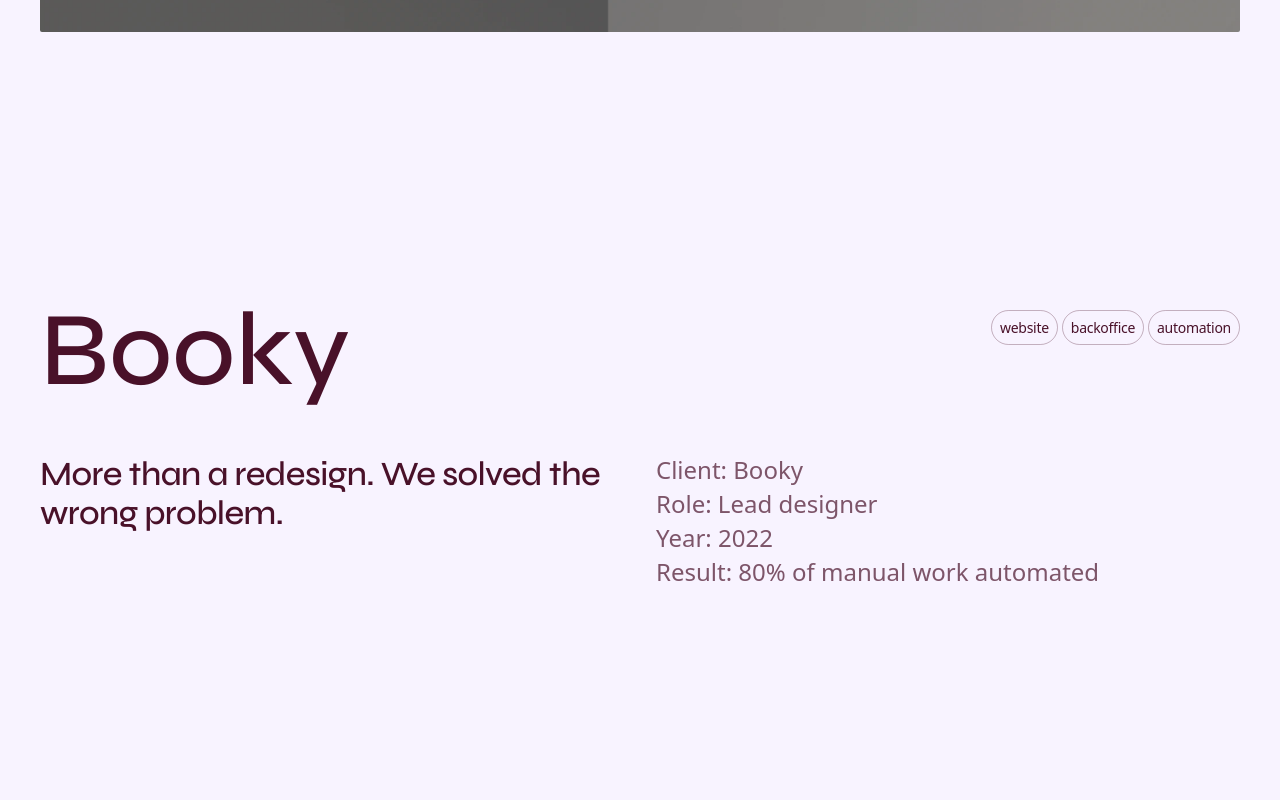
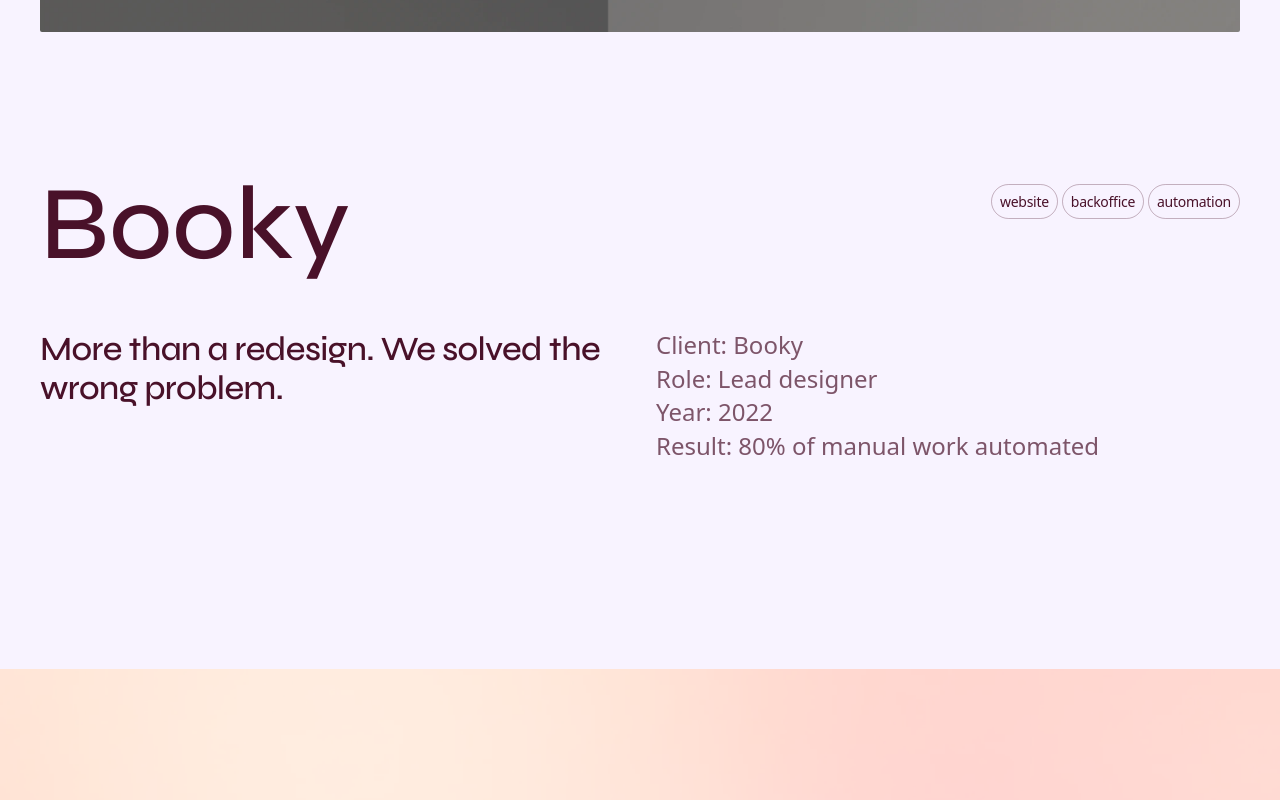
Before and after one commit to lica-ux/portfolio, a React (Vite) app: page /work/booky in a window 1280 px wide. Shown: the part 680-1480 px from the top of the page. Built offline with nearby package versions, Linux system fonts and the light colour scheme.

Commit message:
chore: auto-save 2026-05-04 11:43

```diff
--- a/src/pages/CasePage.tsx
+++ b/src/pages/CasePage.tsx
@@ -49,7 +49,7 @@ export default function CasePage({ slug }: CasePageProps) {
       <CaseHero imageSrc={heroImages[slug] ?? placeholderImage} imageAlt="" imagePosition={slug === 'baribuddy' ? 'object-right' : undefined} />
     </main>
 
-    <section className="snap-start snap-always min-h-[100svh] flex flex-col justify-center px-4 md:px-10">
+    <section className="snap-start snap-always px-4 md:px-10">
       <CaseIntro
         title={slug === 'sejfa' ? 'Sejfa' : slug === 'booky' ? 'Booky' : 'Baribuddy'}
         tags={slug === 'sejfa' ? ['Home insurance', 'Mobile app', 'Website'] : slug === 'booky' ? ['Website', 'Backoffice', 'Automation'] : ['Health', 'Behaviour design']}
```
